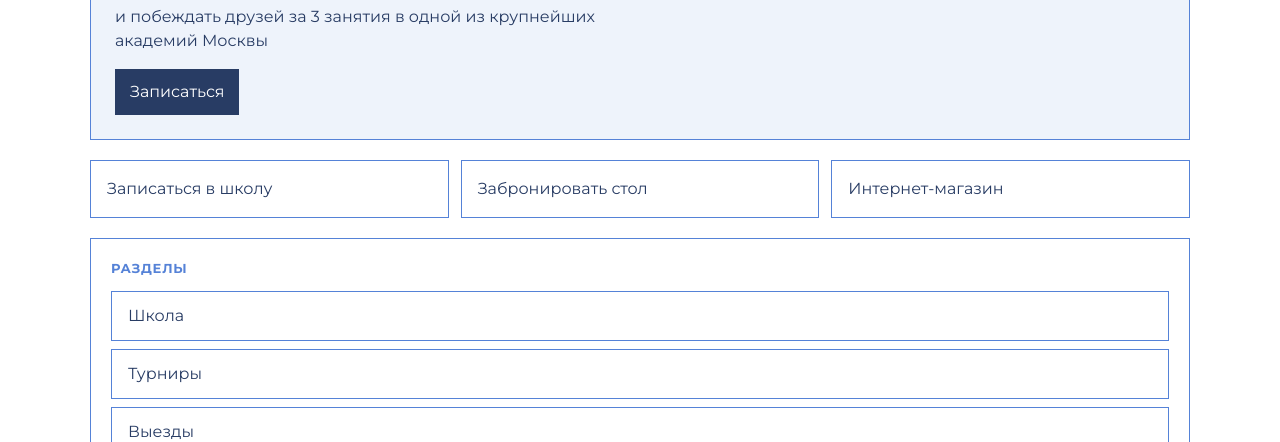
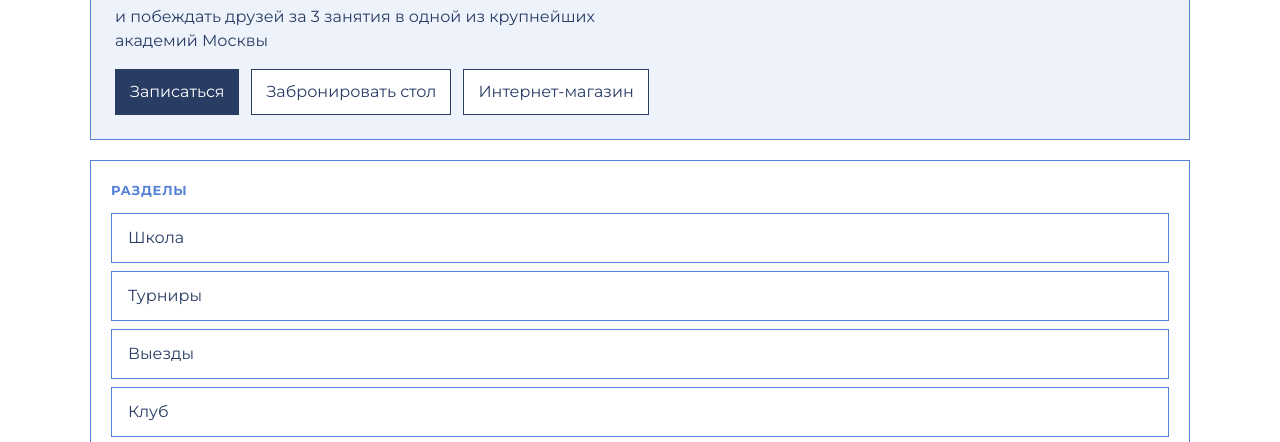
Before and after one commit to kostyasud/kostyasud.github.io, a plain HTML site: page mab/index.html in a window 1280 px wide. Shown: the part 357-799 px from the top of the page. Drawn offline with Linux system fonts and the light colour scheme.

Commit message:
Поставить кнопки записи, брони и магазина в один ряд слайдера.

```diff
--- a/mab/index.html
+++ b/mab/index.html
@@ -54,7 +54,8 @@
   .slider-kicker { margin: 0; font-size: 12px; font-weight: 700; letter-spacing: .08em; text-transform: uppercase; color: var(--blue); }
   .slider-title { margin: 0; font-size: 32px; font-weight: 700; line-height: 1.15; }
   .slider p { margin: 0; max-width: 520px; }
-  .slider .btn { align-self: start; margin-top: 8px; }
+  .slider-actions { display: flex; flex-wrap: wrap; gap: 12px; margin-top: 8px; }
+  .slider-actions .btn-white { background: var(--white); color: var(--navy); }
   .actions, .cards, .people { display: grid; gap: 12px; }
   .actions { grid-template-columns: repeat(3, 1fr); }
   .actions a, .cards article, .people article { border: 1px solid var(--blue); padding: 16px; display: block; }
@@ -348,14 +349,13 @@ const pages = {
       <p class="slider-kicker">Слайдер</p>
       <p class="slider-title">Научись играть<br>в&nbsp;бильярд</p>
       <p>и побеждать друзей за 3 занятия в&nbsp;одной из крупнейших академий Москвы</p>
-      <a class="btn" href="#/shkola">Записаться</a>
+      <div class="slider-actions">
+        <a class="btn" href="#/shkola">Записаться</a>
+        <a class="btn btn-white" href="#/klub/bron">Забронировать стол</a>
+        <a class="btn btn-white" href="#/magazin">Интернет-магазин</a>
+      </div>
     </section>
-    <div class="actions">
-      <a href="#/shkola">Записаться в школу</a>
-      <a href="#/klub/bron">Забронировать стол</a>
-      <a href="#/magazin">Интернет-магазин</a>
-    </div>
-    <div class="block" style="margin-top:20px"><h3>Разделы</h3><div class="links">
+    <div class="block"><h3>Разделы</h3><div class="links">
       ${NAV.map(item => `<a href="#${item.href}">${item.title}</a>`).join("")}
     </div></div>`,
 
```
